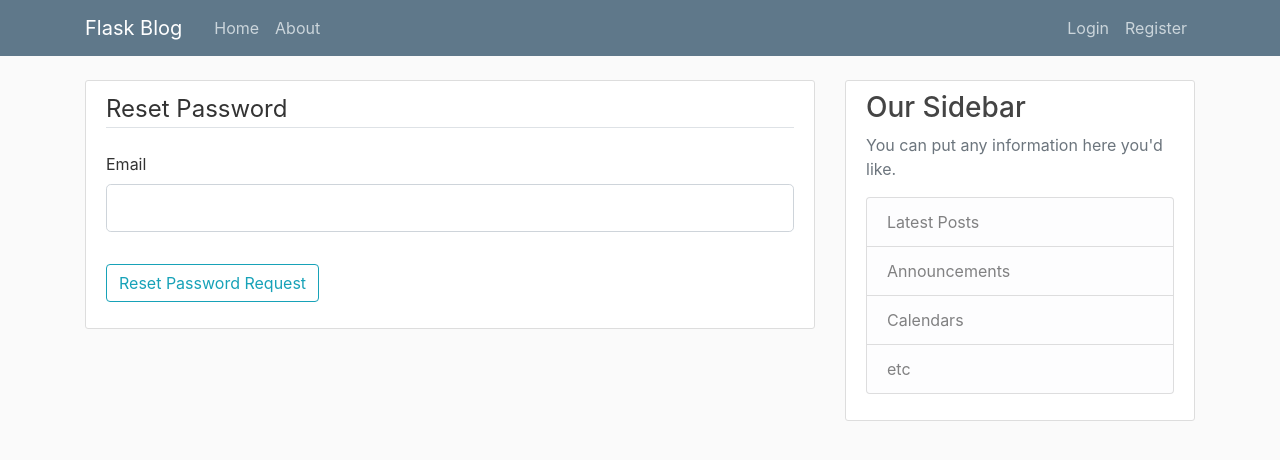
After one commit to oscarmq/flask-blog, a Flask app: page /reset_password_request in a window 1280 px wide. The commit adds this page. Shown: the top 460 px of the page. Run offline with Flask 2, Linux system fonts and the light colour scheme; some libraries are stand-ins or nearby versions.

Commit message:
Allow user to reset their password when logging in

```diff
--- a/index/__init__.py
+++ b/index/__init__.py
@@ -2,12 +2,14 @@ from flask import Flask
 from flask_sqlalchemy import SQLAlchemy
 from flask_bcrypt import Bcrypt
 from flask_login import LoginManager
+from flask_mail import Mail
 from index.config import ConfigManager
 
 
 db = SQLAlchemy()
 bcrypt = Bcrypt()
 login_manager = LoginManager()
+mail = Mail()
 
 
 def create_app():
@@ -20,6 +22,7 @@ def create_app():
     login_manager.init_app(app)
     login_manager.login_view = 'users.login'
     login_manager.login_message_category = 'info'
+    mail.init_app(app)
 
     from index.main.routes import main
     from index.users.routes import users
--- a/index/templates/login.html
+++ b/index/templates/login.html
@@ -38,10 +38,10 @@
             </fieldset>
             <div class="form-group">
                 {{ form.submit(class="btn btn-outline-info") }}
+                <small class="text-muted ml-2">
+                    <a class="ml-2" href="{{ url_for('users.reset_password_request') }}">Forgot Password?</a>
+                </small>
             </div>
-            <small class="text-muted ml-2">
-                <a href="#">Forgot Password?</a>
-            </small>
         </form>
     </div>
     <div class="border-top pt-3">
--- /dev/null
+++ b/index/templates/reset_password_request.html
@@ -0,0 +1,27 @@
+{% extends "layout.html" %}
+{% block content %}
+<div class="content-section">
+    <form method="POST" action="">
+        {{ form.hidden_tag() }}
+        <fieldset class="form-group">
+            <legend class="border-bottom mb-4">Reset Password</legend>
+            <div class="form-group">
+                {{ form.email.label(class="form-control-label") }}
+                {% if form.email.errors %}
+                    {{ form.email(class="form-control form-control-lg is-invalid") }}
+                    <div class="invalid-feedback">
+                        {% for error in form.email.errors %}
+                            <span>{{ error }}</span>
+                        {% endfor %}
+                    </div>
+                {% else %}
+                    {{ form.email(class="form-control form-control-lg") }}
+                {% endif %}
+            </div>
+        </fieldset>
+        <div class="form-group">
+            {{ form.submit(class="btn btn-outline-info") }}
+        </div>
+    </form>
+</div>
+{% endblock content %}
--- a/index/users/forms.py
+++ b/index/users/forms.py
@@ -38,3 +38,28 @@ class LoginForm(FlaskForm):
     remember = BooleanField(label='Remember Me')
 
     submit = SubmitField(label='Login')
+
+
+class ResetPasswordRequestForm(FlaskForm):
+
+    email = StringField(label='Email',
+                        validators=[DataRequired(), Email()])
+
+    submit = SubmitField(label='Reset Password Request')
+
+    def validate_email(self, email):
+        user = User.query.filter_by(email=email.data).first()
+        if not user:
+            raise ValidationError(
+                'There is no account for this E-mail. Please register first.')
+
+
+class ResetPasswordForm(FlaskForm):
+
+    password = PasswordField(label='Password',
+                             validators=[DataRequired()])
+
+    confirm_password = PasswordField(label='Confirm Password',
+                                     validators=[DataRequired(), EqualTo('password', message='Passwords do not match.')])
+
+    submit = SubmitField(label='Reset Password')
--- a/index/users/routes.py
+++ b/index/users/routes.py
@@ -1,11 +1,14 @@
 from index import bcrypt, db
 from flask import render_template, url_for, flash, redirect, request
 from flask_login import login_user, current_user, logout_user, login_required
-from index.users.forms import RegistrationForm, LoginForm
+from index.users.forms import (
+    RegistrationForm, LoginForm, ResetPasswordRequestForm, ResetPasswordForm)
+from index.users.utils import send_password_reset_mail
 from index.models import User
 from flask import Blueprint
 
 users = Blueprint('users', __name__)
+
 
 @users.route("/register", methods=['GET', 'POST'])
 def register():
@@ -55,3 +58,39 @@ def logout():
 @login_required
 def account():
     return render_template('account.html', title='Account')
+
+
+@users.route("/reset_password_request", methods=['GET', 'POST'])
+def reset_password_request():
+    if current_user.is_authenticated:
+        return redirect(url_for('main.home'))
+    form = ResetPasswordRequestForm()
+    if form.validate_on_submit():
+        user = User.query.filter_by(email=form.email.data).first()
+        if user:
+            send_password_reset_mail(user)
+            flash('Check your email for the instructions to reset your password.',
+                  category='info')
+            return redirect(url_for('users.login'))
+    return render_template('reset_password_request.html', title='Reset Password Request', form=form)
+
+
+@users.route("/reset_password/<token>", methods=['GET', 'POST'])
+def reset_password(token):
+    if current_user.is_authenticated:
+        return redirect(url_for('main.home'))
+    user = User.verify_reset_password_token(token)
+    if not user:
+        flash('This token is invalid. Please enter your email again.',
+              category='warning')
+        return redirect(url_for('users.reset_password_request'))
+    else:
+        form = ResetPasswordForm()
+        if form.validate_on_submit():
+            hashed_password = bcrypt.generate_password_hash(form.password.data)
+            user.password = hashed_password
+            db.session.commit()
+            flash('Your password has been updated.',
+                category='success')
+            return redirect(url_for('users.login'))
+        return render_template('reset_password.html', title='Reset Password', form=form)
--- a/requirements.txt
+++ b/requirements.txt
@@ -1,11 +1,13 @@
 astroid==2.2.5
 autopep8==1.4.4
 bcrypt==3.1.6
+blinker==1.4
 cffi==1.12.3
 Click==7.0
 Flask==1.0.2
 Flask-Bcrypt==0.7.1
 Flask-Login==0.4.1
+Flask-Mail==0.9.1
 Flask-SQLAlchemy==2.4.0
 Flask-WTF==0.14.2
 isort==4.3.18
@@ -14,8 +16,10 @@ Jinja2==2.10.1
 lazy-object-proxy==1.4.0
 MarkupSafe==1.1.1
 mccabe==0.6.1
+pkg-resources==0.0.0
 pycodestyle==2.5.0
 pycparser==2.19
+PyJWT==1.7.1
 pylint==2.3.1
 six==1.12.0
 SQLAlchemy==1.3.3
```
Also changed, not shown: index/config.py (+7 -1 lines), index/models.py (+18 -0 lines), index/templates/email/reset_password.txt (added, +10 -0 lines), index/templates/reset_password.html (added, +43 -0 lines), index/users/utils.py (added, +20 -0 lines).
